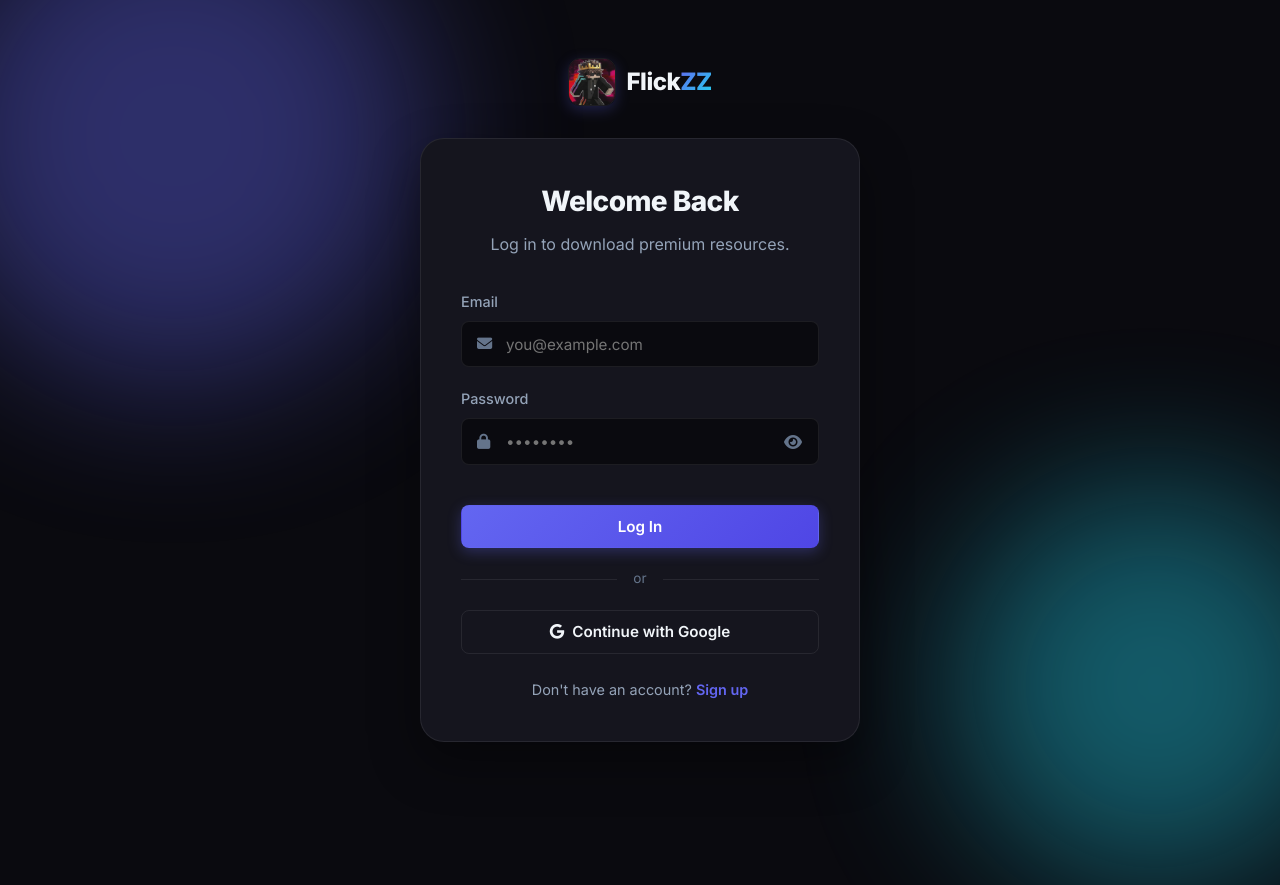
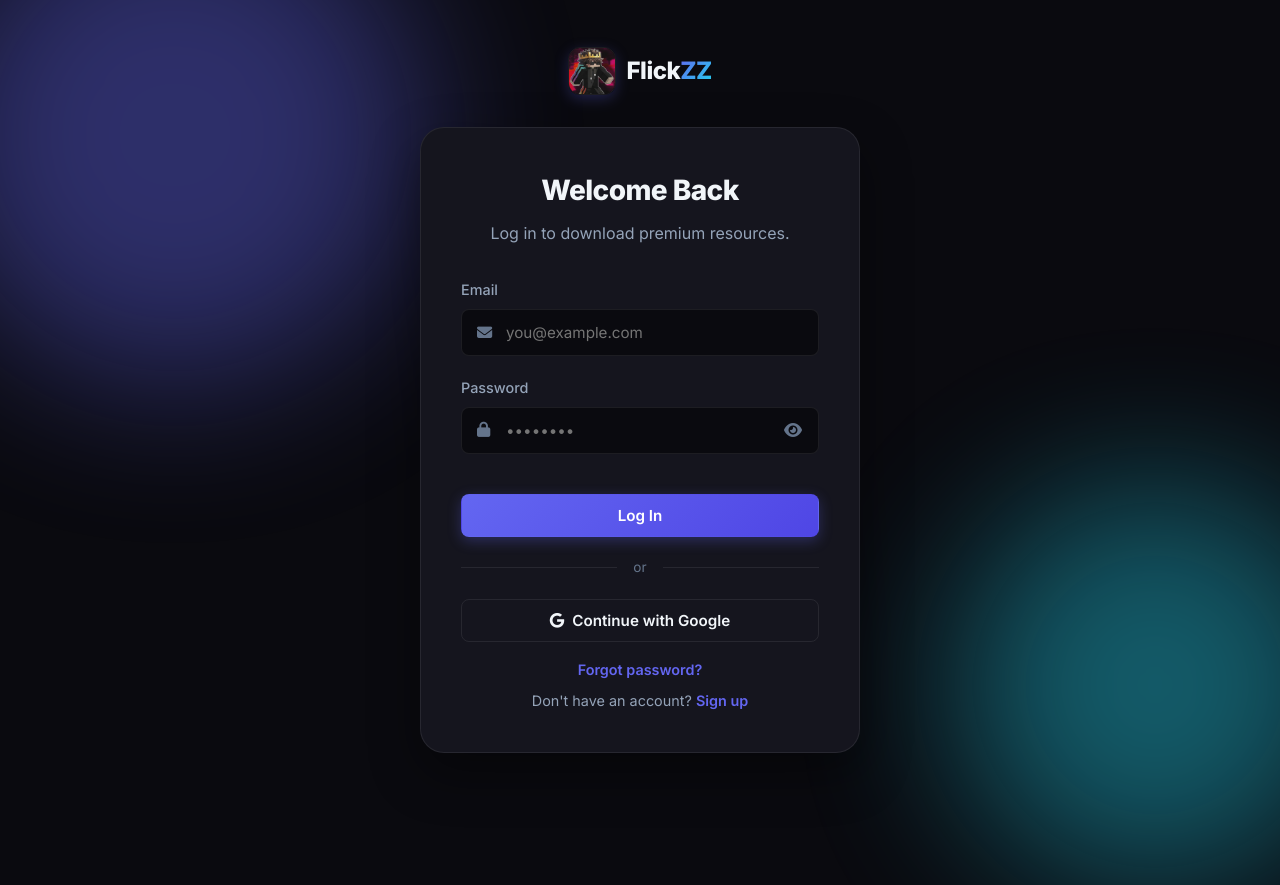
Before and after one commit to arshsiddique9/flickzz-resources, a plain HTML site: page login.html in a window 1280 px wide. Shown: the top 885 px of the page. Drawn offline with Linux system fonts and the light colour scheme.

Commit message:
Update login.html

```diff
--- a/login.html
+++ b/login.html
@@ -62,7 +62,11 @@
                 </button>
             </form>
 
-            <p class="auth-footer">
+            <!-- Forgot Password Link -->
+            <div class="auth-footer" style="margin-top: 1rem;">
+                <a href="#" id="forgotPasswordLink" style="color: var(--primary);">Forgot password?</a>
+            </div>
+            <p class="auth-footer" style="margin-top: 0.5rem;">
                 Don't have an account? <a href="signup.html">Sign up</a>
             </p>
         </div>
```
